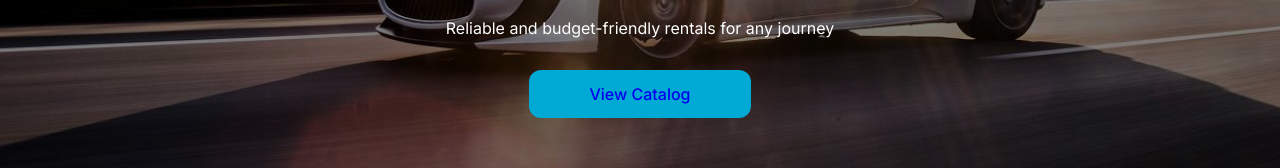
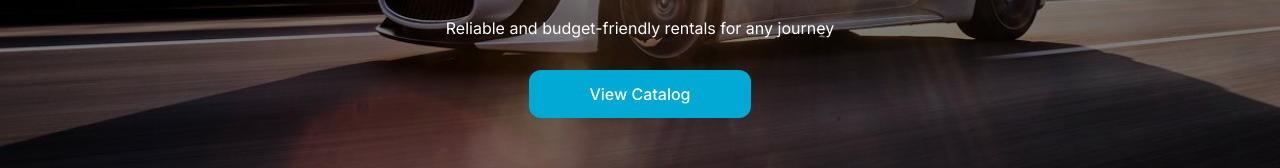
Before and after one commit to danavykhovanets-hub/car_web_app_final_dv, a Next.js app: page / in a window 1280 px wide. Shown: the part 438-606 px from the top of the page. Built offline with nearby package versions, Linux system fonts and the light colour scheme.

Commit message:
Home button fix

```diff
--- a/app/page.module.css
+++ b/app/page.module.css
@@ -14,11 +14,6 @@
   padding-bottom: 140px;
 }
 
-.overlay {
-  text-align: center;
-  color: #fff;
-}
-
 .title {
   font-size: 48px;
   font-weight: 600;
@@ -33,7 +28,7 @@
 .button {
   display: inline-block;
   background-color: var(--color-accent);
-  color: var (--color-bg-light);
+  color: var(--color-white);
   text-decoration: none;
   padding: 14px 60px;
   border-radius: 12px;
@@ -48,6 +43,6 @@
 
 .overlay {
   text-align: center;
-  color: var (--color-white);
+  color: var(--color-white);
   margin-bottom: 100px;
 }
```
